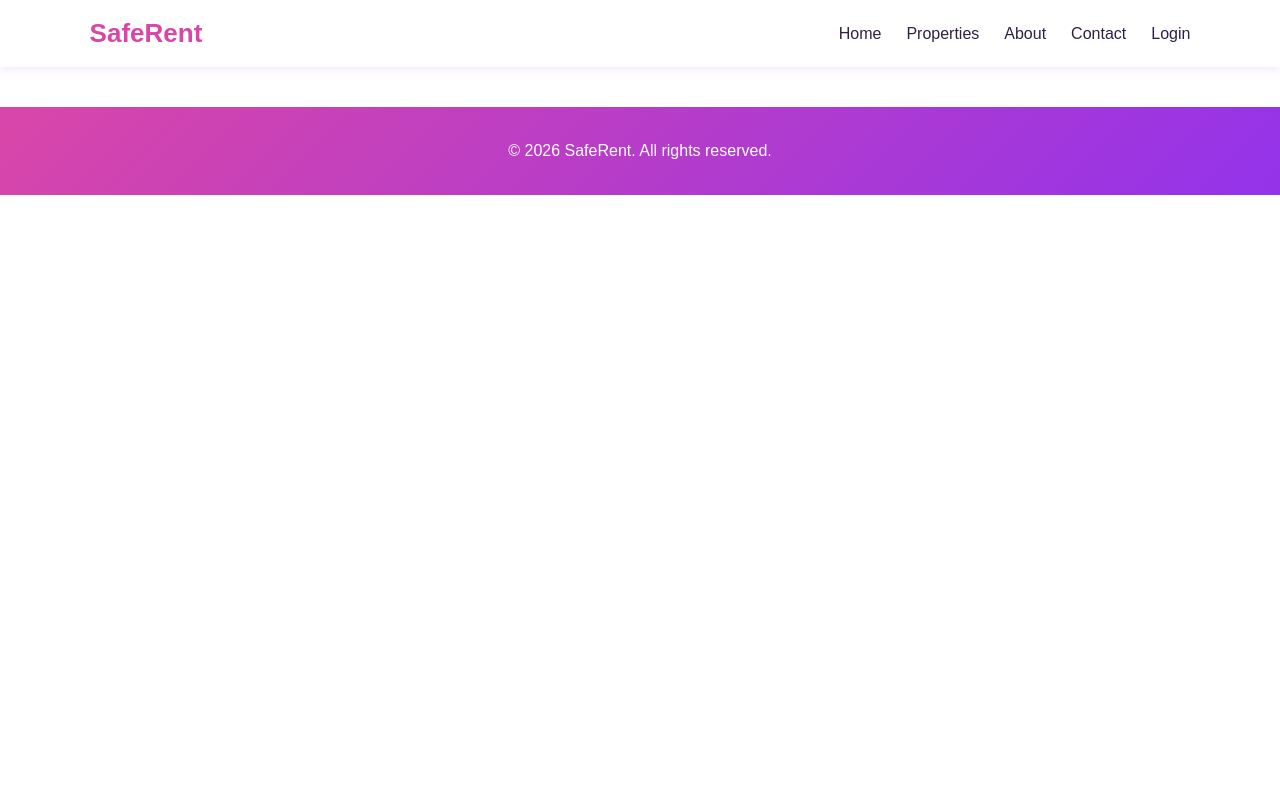
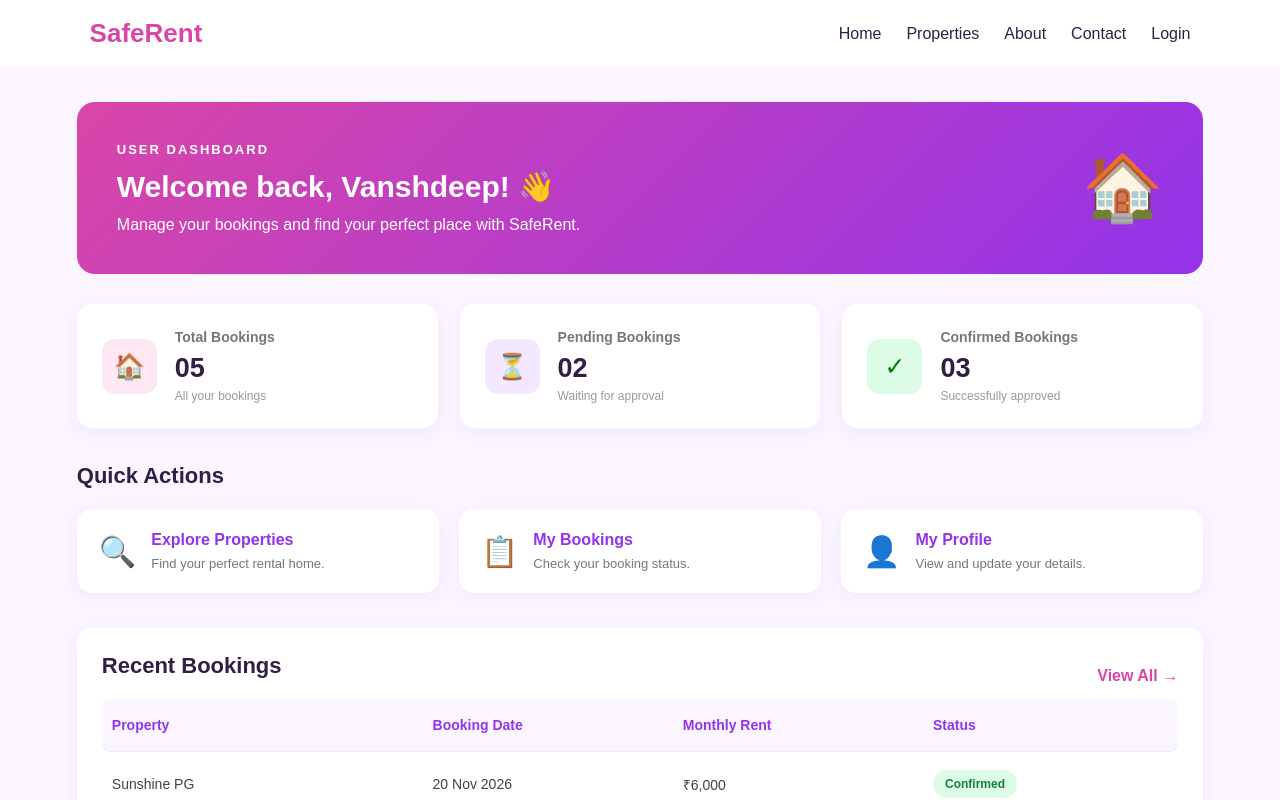
Before and after one commit to VrindaSoni2306/SafeRent-React, a React (Vite) app: page /user/dashboard in a window 1280 px wide. Shown: the top 800 px of the page. Built offline with nearby package versions, Linux system fonts and the light colour scheme.

Commit message:
user dashboard partially

```diff
--- a/package.json
+++ b/package.json
@@ -13,7 +13,7 @@
     "axios": "^1.21.1",
     "react": "^19.3.1",
     "react-dom": "^19.3.1",
-    "react-router-dom": "^7.18.6"
+    "react-router-dom": "^7.18.7"
   },
   "devDependencies": {
     "@types/react": "^19.3.0",
--- a/src/App.tsx
+++ b/src/App.tsx
@@ -3,7 +3,7 @@ import { BrowserRouter, Routes, Route } from 'react-router-dom';
 
 import Header from './components/header/Header';
 import Footer from './components/footer/Footer';
-
+import UserDashboard from './pages/user/UserDashboard';
 import Home from './pages/Home';
 import About from './pages/About';
 import Contact from './pages/Contact';
@@ -19,6 +19,8 @@ function App() {
         <Route path="/about" element={<About />} />
         <Route path="/contact" element={<Contact />} />
         <Route path="/properties" element={<Properties />} />
+        <Route path="/user/dashboard" element={<UserDashboard />} />
+
       </Routes>
 
       <Footer />
--- /dev/null
+++ b/src/pages/user/UserDashboard.css
@@ -0,0 +1,247 @@
+.user-dashboard {
+  padding: 35px 6%;
+  background-color: #FAF5FF;
+  min-height: 100vh;
+}
+
+/* Welcome Section */
+
+.dashboard-welcome {
+  background: linear-gradient(135deg, #D946A8, #9333EA);
+  color: white;
+  padding: 40px;
+  border-radius: 18px;
+  display: flex;
+  justify-content: space-between;
+  align-items: center;
+  margin-bottom: 30px;
+}
+
+.dashboard-welcome h1 {
+  color: white;
+  font-size: 30px;
+  margin: 12px 0;
+}
+
+.dashboard-welcome p {
+  color: white;
+}
+
+.welcome-label {
+  font-size: 13px;
+  letter-spacing: 2px;
+  font-weight: bold;
+}
+
+.welcome-icon {
+  font-size: 65px;
+}
+
+/* Statistics Cards */
+
+.dashboard-stats {
+  display: grid;
+  grid-template-columns: repeat(3, 1fr);
+  gap: 22px;
+  margin-bottom: 35px;
+}
+
+.stat-card {
+  background: white;
+  padding: 25px;
+  border-radius: 15px;
+  display: flex;
+  align-items: center;
+  gap: 18px;
+  box-shadow: 0 4px 15px rgba(147, 51, 234, 0.08);
+}
+
+.stat-icon {
+  width: 55px;
+  height: 55px;
+  border-radius: 13px;
+  display: flex;
+  align-items: center;
+  justify-content: center;
+  font-size: 25px;
+}
+
+.pink-icon {
+  background: #FCE7F3;
+}
+
+.purple-icon {
+  background: #F3E8FF;
+}
+
+.green-icon {
+  background: #DCFCE7;
+  color: green;
+}
+
+.stat-card h3 {
+  font-size: 14px;
+  color: #777;
+  margin-bottom: 8px;
+}
+
+.stat-card h2 {
+  font-size: 27px;
+  color: #312044;
+}
+
+.stat-card p {
+  color: #999;
+  font-size: 12px;
+  margin-top: 5px;
+}
+
+/* Quick Actions */
+
+.quick-actions,
+.recent-bookings {
+  margin-bottom: 35px;
+}
+
+.quick-actions h2,
+.recent-bookings h2 {
+  color: #312044;
+  margin-bottom: 20px;
+  font-size: 22px;
+}
+
+.action-container {
+  display: grid;
+  grid-template-columns: repeat(3, 1fr);
+  gap: 20px;
+}
+
+.action-card {
+  background: white;
+  padding: 22px;
+  border-radius: 15px;
+  display: flex;
+  align-items: center;
+  gap: 15px;
+  box-shadow: 0 4px 15px rgba(147, 51, 234, 0.07);
+  transition: 0.3s;
+}
+
+.action-card:hover {
+  transform: translateY(-5px);
+  box-shadow: 0 7px 20px rgba(147, 51, 234, 0.15);
+}
+
+.action-card > span {
+  font-size: 30px;
+}
+
+.action-card h3 {
+  color: #9333EA;
+  font-size: 16px;
+  margin-bottom: 7px;
+}
+
+.action-card p {
+  color: #777;
+  font-size: 13px;
+}
+
+/* Recent Bookings */
+
+.recent-bookings {
+  background: white;
+  padding: 25px;
+  border-radius: 15px;
+  box-shadow: 0 4px 15px rgba(147, 51, 234, 0.07);
+}
+
+.section-heading {
+  display: flex;
+  justify-content: space-between;
+  align-items: center;
+}
+
+.section-heading a {
+  color: #D946A8;
+  font-weight: 600;
+}
+
+.booking-table {
+  width: 100%;
+}
+
+.booking-row {
+  display: grid;
+  grid-template-columns: 1.3fr 1fr 1fr 1fr;
+  gap: 15px;
+  padding: 18px 10px;
+  border-bottom: 1px solid #F3E8FF;
+  align-items: center;
+  font-size: 14px;
+}
+
+.booking-header {
+  color: #9333EA;
+  font-weight: bold;
+  background: #FAF5FF;
+  border-radius: 8px;
+}
+
+.status {
+  padding: 7px 12px;
+  border-radius: 20px;
+  width: fit-content;
+  font-size: 12px;
+  font-weight: bold;
+}
+
+.confirmed {
+  background: #DCFCE7;
+  color: #15803D;
+}
+
+.pending {
+  background: #FEF3C7;
+  color: #B45309;
+}
+
+/* Responsive Design */
+
+@media (max-width: 900px) {
+  .dashboard-stats,
+  .action-container {
+    grid-template-columns: repeat(2, 1fr);
+  }
+
+  .booking-row {
+    font-size: 12px;
+  }
+}
+
+@media (max-width: 600px) {
+  .dashboard-welcome {
+    padding: 25px;
+  }
+
+  .dashboard-welcome h1 {
+    font-size: 22px;
+  }
+
+  .welcome-icon {
+    font-size: 40px;
+  }
+
+  .dashboard-stats,
+  .action-container {
+    grid-template-columns: 1fr;
+  }
+
+  .booking-table {
+    overflow-x: auto;
+  }
+
+  .booking-row {
+    min-width: 600px;
+  }
+}
--- a/src/pages/user/UserDashboard.tsx
+++ b/src/pages/user/UserDashboard.tsx
@@ -0,0 +1,134 @@
+
+import './UserDashboard.css';
+
+function UserDashboard() {
+  const userName = 'Vanshdeep';
+
+  return (
+    <div className="user-dashboard">
+
+      {/* Welcome Section */}
+      <section className="dashboard-welcome">
+        <div>
+          <p className="welcome-label">USER DASHBOARD</p>
+          <h1>Welcome back, {userName}! 👋</h1>
+          <p>Manage your bookings and find your perfect place with SafeRent.</p>
+        </div>
+
+        <div className="welcome-icon">
+          🏠
+        </div>
+      </section>
+
+      {/* Dashboard Statistics */}
+      <section className="dashboard-stats">
+
+        <div className="stat-card">
+          <div className="stat-icon pink-icon">🏠</div>
+          <div>
+            <h3>Total Bookings</h3>
+            <h2>05</h2>
+            <p>All your bookings</p>
+          </div>
+        </div>
+
+        <div className="stat-card">
+          <div className="stat-icon purple-icon">⏳</div>
+          <div>
+            <h3>Pending Bookings</h3>
+            <h2>02</h2>
+            <p>Waiting for approval</p>
+          </div>
+        </div>
+
+        <div className="stat-card">
+          <div className="stat-icon green-icon">✓</div>
+          <div>
+            <h3>Confirmed Bookings</h3>
+            <h2>03</h2>
+            <p>Successfully approved</p>
+          </div>
+        </div>
+
+      </section>
+
+      {/* Quick Actions */}
+      <section className="quick-actions">
+        <h2>Quick Actions</h2>
+
+        <div className="action-container">
+
+          <a href="/properties" className="action-card">
+            <span>🔍</span>
+            <div>
+              <h3>Explore Properties</h3>
+              <p>Find your perfect rental home.</p>
+            </div>
+          </a>
+
+          <a href="/user/bookings" className="action-card">
+            <span>📋</span>
+            <div>
+              <h3>My Bookings</h3>
+              <p>Check your booking status.</p>
+            </div>
+          </a>
+
+          <a href="/user/profile" className="action-card">
+            <span>👤</span>
+            <div>
+              <h3>My Profile</h3>
+              <p>View and update your details.</p>
+            </div>
+          </a>
+
+        </div>
+      </section>
+
+      {/* Recent Bookings */}
+      <section className="recent-bookings">
+
+        <div className="section-heading">
+          <h2>Recent Bookings</h2>
+          <a href="/user/bookings">View All →</a>
+        </div>
+
+        <div className="booking-table">
+
+          <div className="booking-row booking-header">
+            <span>Property</span>
+            <span>Booking Date</span>
+            <span>Monthly Rent</span>
+            <span>Status</span>
+          </div>
+
+          <div className="booking-row">
+            <span>Sunshine PG</span>
+            <span>20 Nov 2026</span>
+            <span>₹6,000</span>
+            <span className="status confirmed">Confirmed</span>
+          </div>
+
+          <div className="booking-row">
+            <span>Royal Residency</span>
+            <span>22 Nov 2026</span>
+            <span>₹8,500</span>
+            <span className="status pending">Pending</span>
+          </div>
+
+          <div className="booking-row">
+            <span>Green Valley Flat</span>
+            <span>24 Nov 2026</span>
+            <span>₹12,000</span>
+            <span className="status confirmed">Confirmed</span>
+          </div>
+
+        </div>
+
+      </section>
+
+    </div>
+  );
+}
+
+export default UserDashboard;
```
Also changed, not shown: 1 other file (tests, documents, lock files or other folders).
